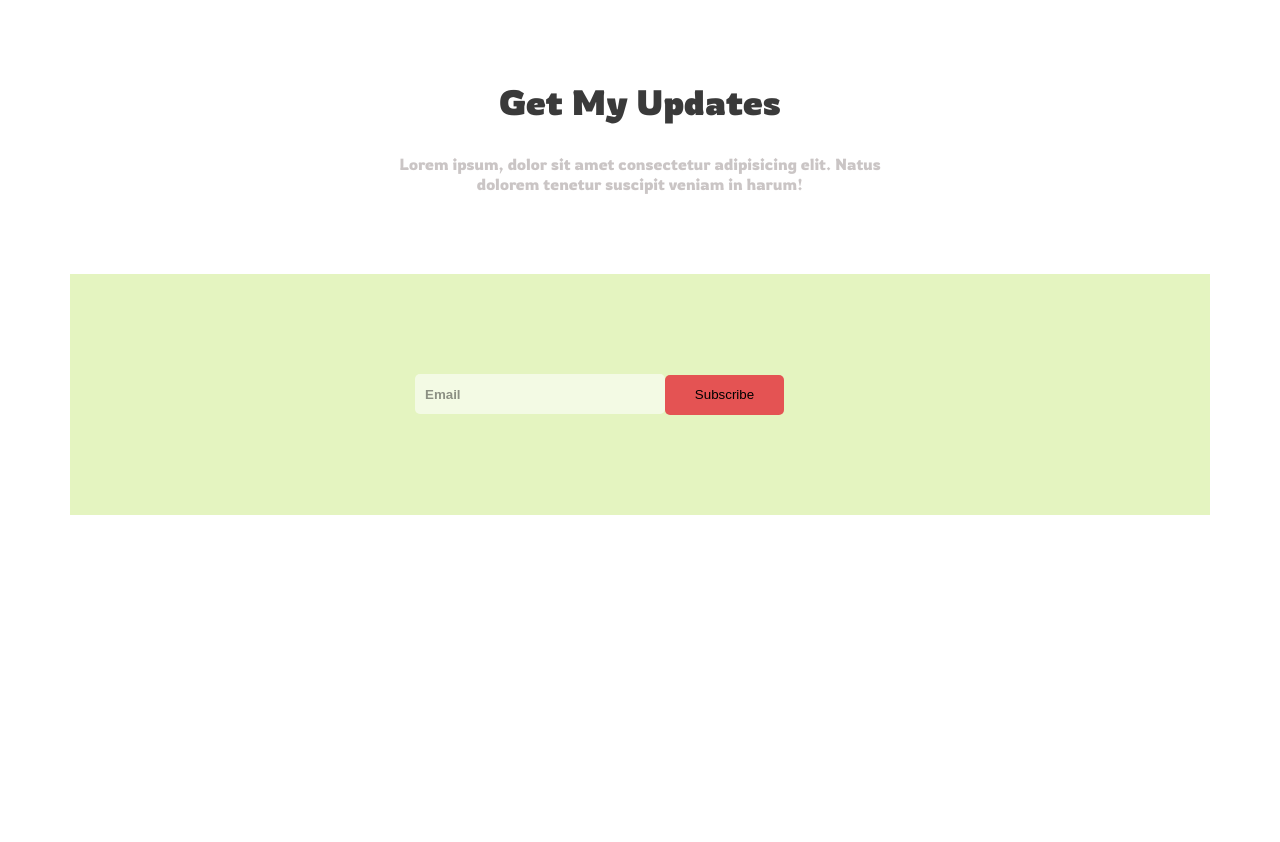
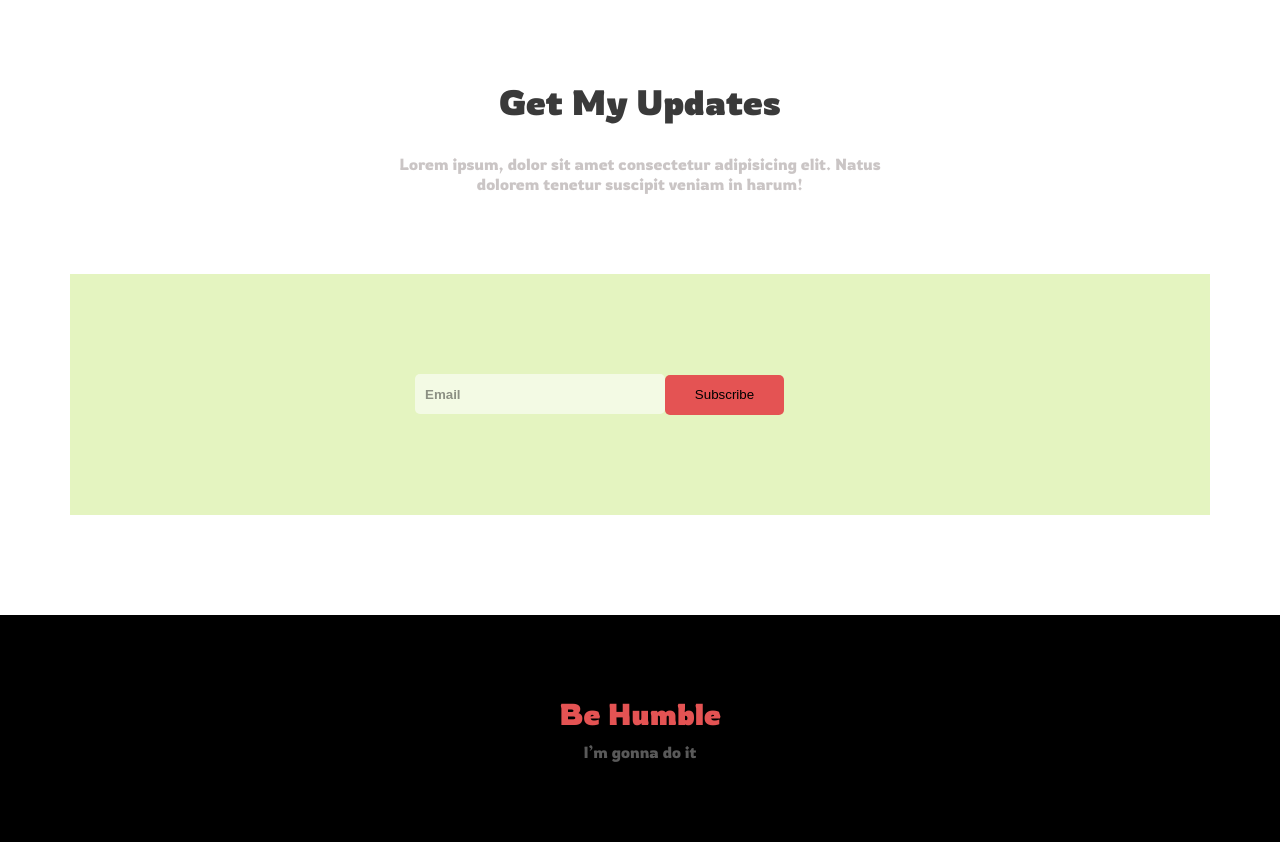
Before and after one commit to mehedi-00/donate-today, a plain HTML site: page index.html in a window 1280 px wide. Shown: the part 2918-3760 px from the top of the page. Before the commit the page ends 3433 px from the top, so only its background shows below. Drawn offline with Linux system fonts and the light colour scheme.

Commit message:
footer added

```diff
--- a/css/style.css
+++ b/css/style.css
@@ -221,3 +221,17 @@ input::placeholder{
     padding: 10px 30px;
     margin-left: -4px;
 }
+/* footer styles */
+footer{
+    background-color: #000;
+    padding: 80px 0;
+    margin-top: 100px;
+}
+footer h2{
+    color: #e45353;
+    font-size: 30px;
+}
+footer p{
+    margin-top: 10px;
+    color: rgba(255, 255, 255, 0.349);
+}
--- a/index.html
+++ b/index.html
@@ -167,5 +167,13 @@
         </div>
       </section>
     </main>
+    <footer>
+        <div class="row justify-center">
+            <div class="center">
+                <h2>Be Humble</h2>
+                <p>I’m gonna do it</p>
+            </div>
+        </div>
+    </footer>
   </body>
 </html>
```
